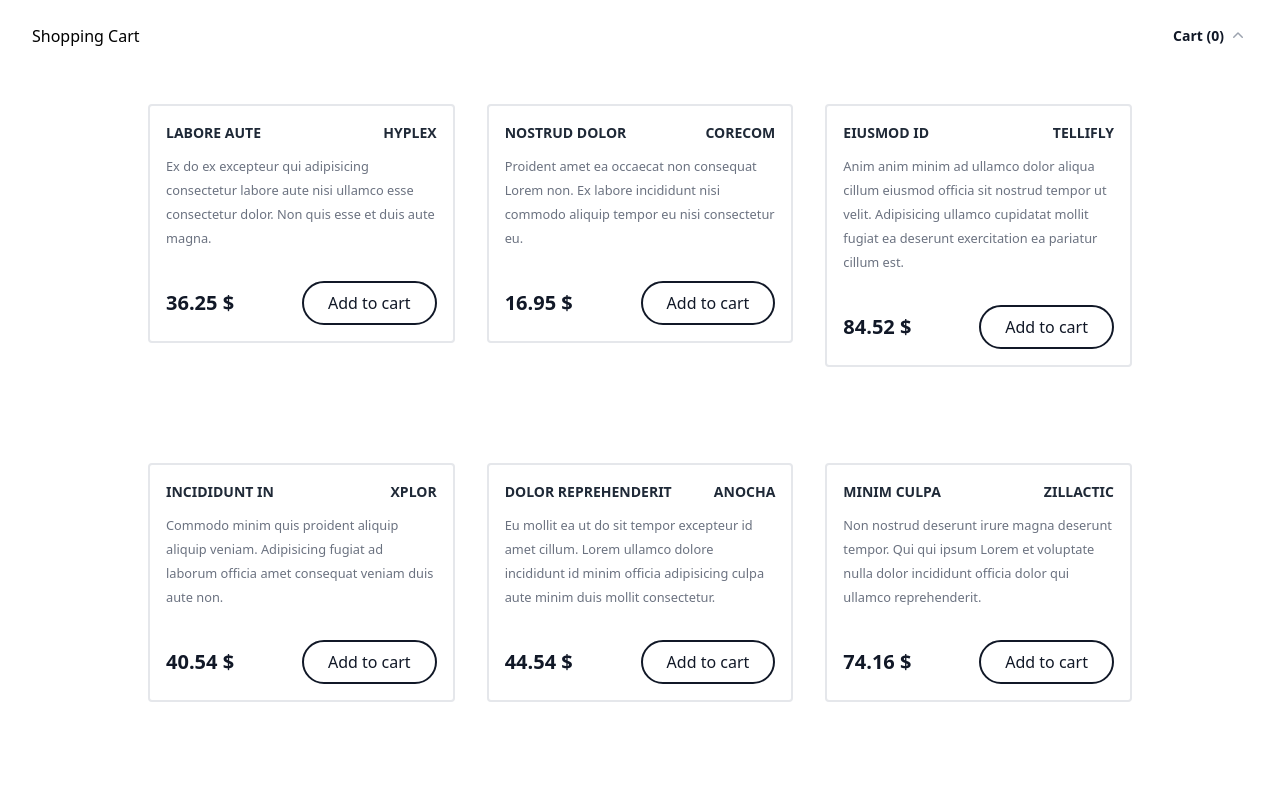
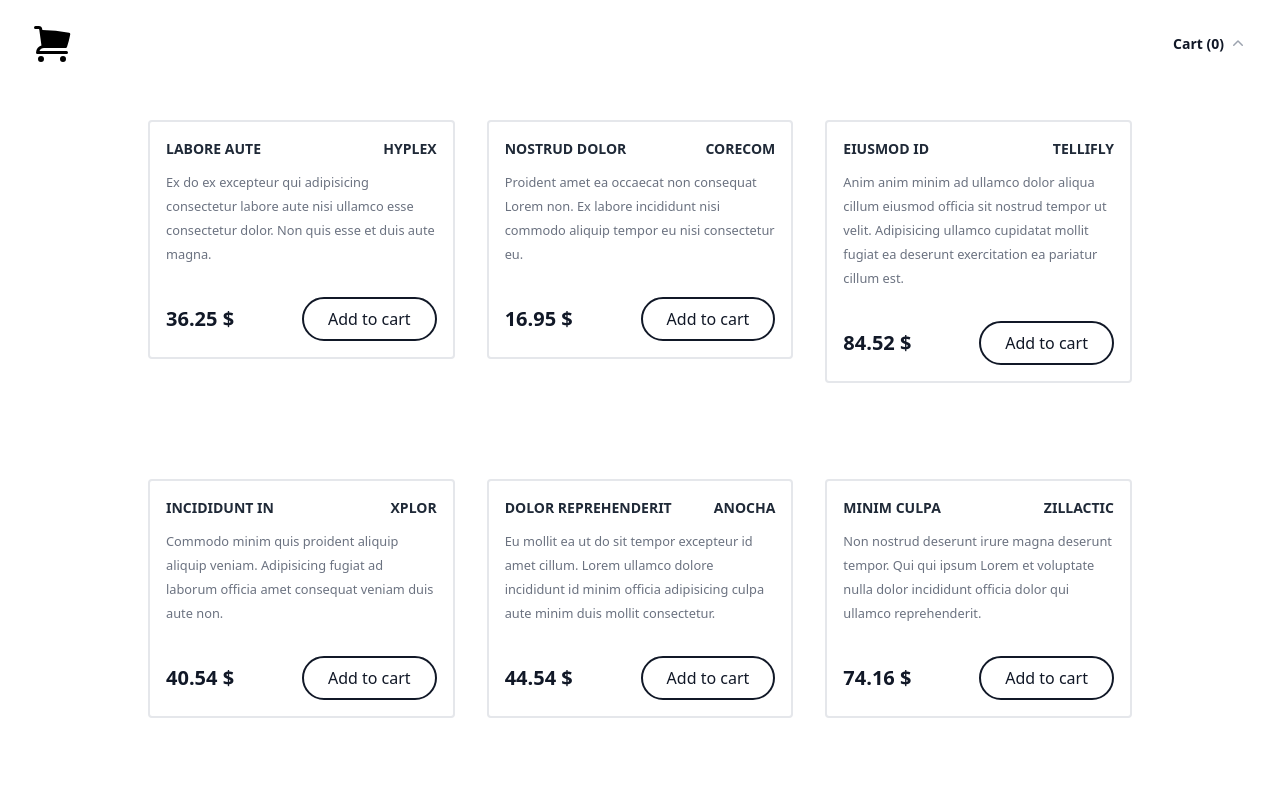
Before and after one commit to amirmughal123/vue3-typescript-pinia-ecommerce-cart, a Vue app: page / in a window 1280 px wide. Shown: the top 797 px of the page. Built offline with nearby package versions, Linux system fonts and the light colour scheme.

Commit message:
cart logo added

```diff
--- a/src/components/shared/Header.vue
+++ b/src/components/shared/Header.vue
@@ -2,7 +2,7 @@
   <header class="bg-white">
     <nav class="mx-auto flex max-w-7xl items-center justify-end p-6 lg:px-8" aria-label="Global">
       <div class="flex lg:flex-1">
-        Shopping Cart
+        <ShoppingCartIcon class="h-10 w-10" />
       </div>
       <div class="hidden lg:flex lg:gap-x-12">
         <div class="relative">
@@ -42,7 +42,12 @@
 
 <script setup lang="ts">
 import { ref, computed } from 'vue'
-import { ChevronDownIcon, ChevronUpIcon, ArchiveBoxIcon } from '@heroicons/vue/20/solid'
+import {
+  ChevronDownIcon,
+  ChevronUpIcon,
+  ArchiveBoxIcon,
+  ShoppingCartIcon
+} from '@heroicons/vue/20/solid'
 
 import { useCartStore } from '@/stores/cart'
 const cartStore = useCartStore()
```
